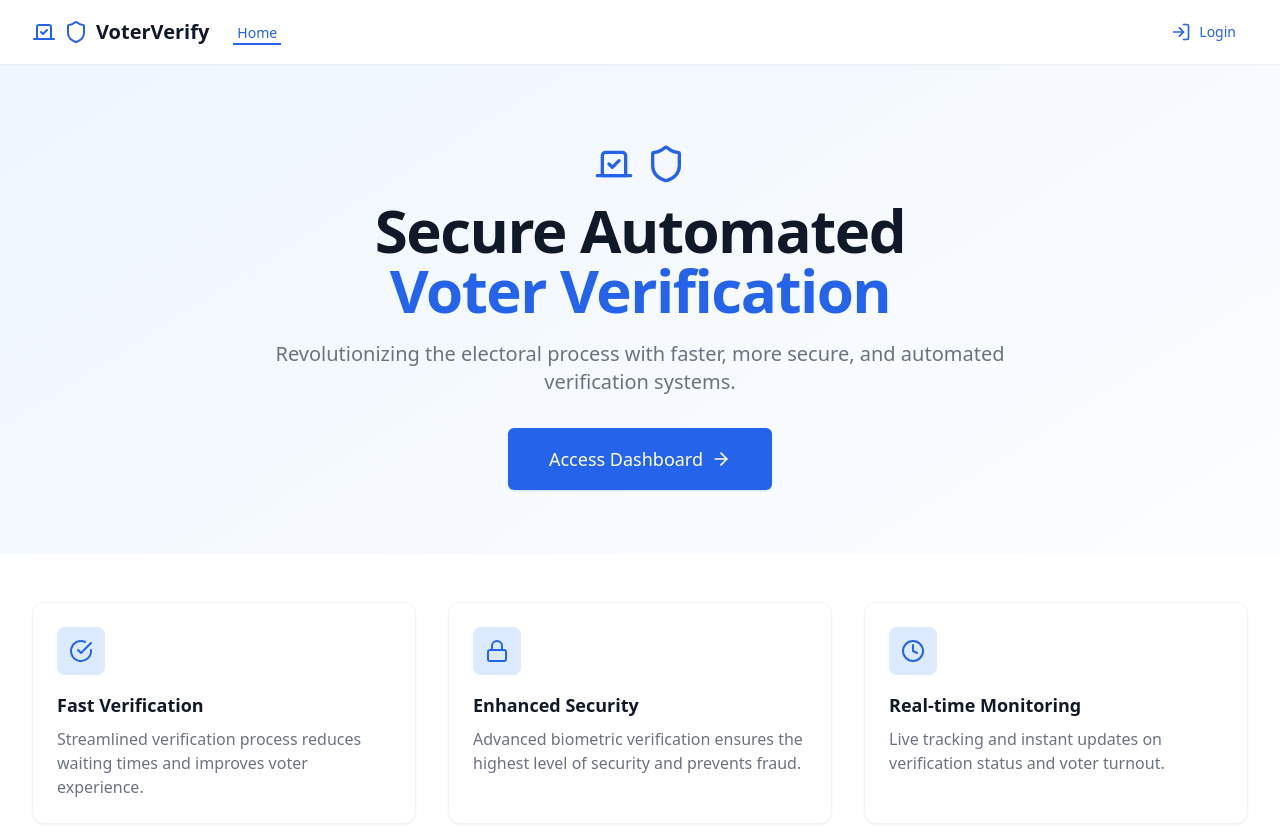
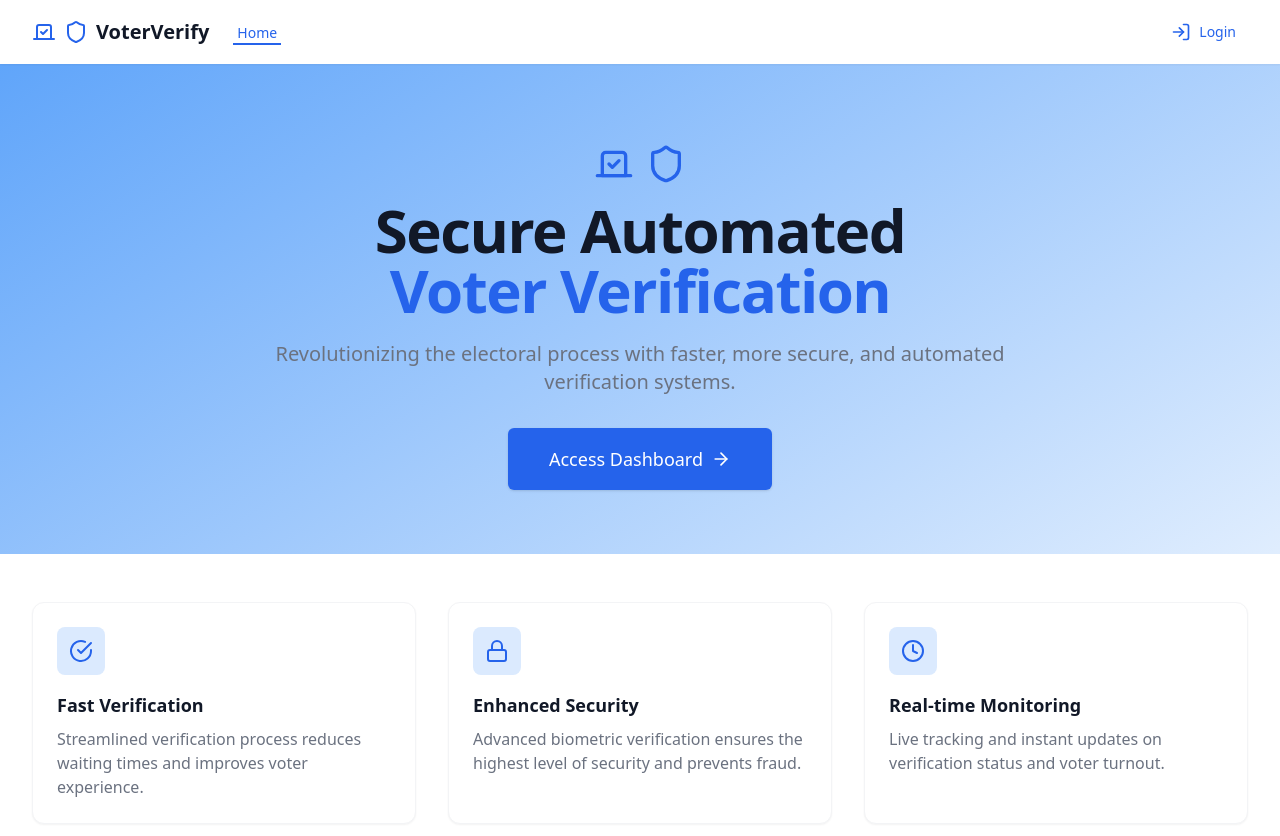
Before and after one commit to LoneTerror/revo, a React (Vite) app: page / in a window 1280 px wide. Shown: the top 836 px of the page. Built offline with nearby package versions, Linux system fonts and the light colour scheme.

Commit message:
Changed background color

```diff
--- a/src/pages/Landing.tsx
+++ b/src/pages/Landing.tsx
@@ -4,7 +4,7 @@
 
 const Landing = () => {
   return (
-    <div className="min-h-screen bg-gradient-to-br from-blue-50 to-white">
+    <div className="min-h-screen bg-gradient-to-br from-blue-400 to-white">
       {/* Hero Section */}
       <div className="max-w-7xl mx-auto px-4 sm:px-6 lg:px-8 pt-20 pb-16">
         <div className="text-center">
@@ -22,7 +22,7 @@
           <div className="mt-5 max-w-md mx-auto sm:flex sm:justify-center md:mt-8">
             <div className="rounded-md shadow">
               <Link
-                to="/login"
+                to="/dashboard"
                 className="w-full flex items-center justify-center px-8 py-3 border border-transparent text-base font-medium rounded-md text-white bg-blue-600 hover:bg-blue-700 md:py-4 md:text-lg md:px-10"
               >
                 Access Dashboard
```
